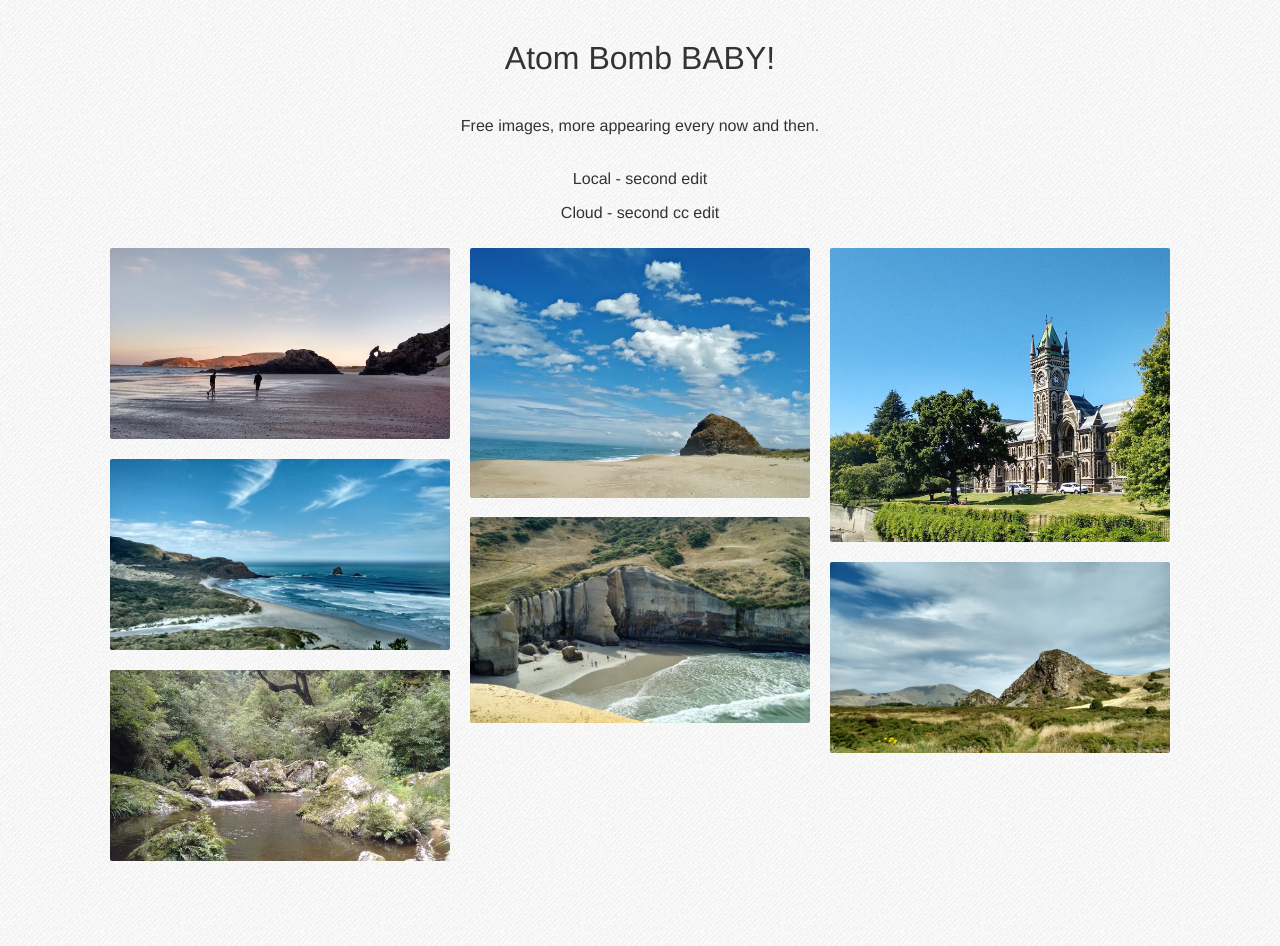
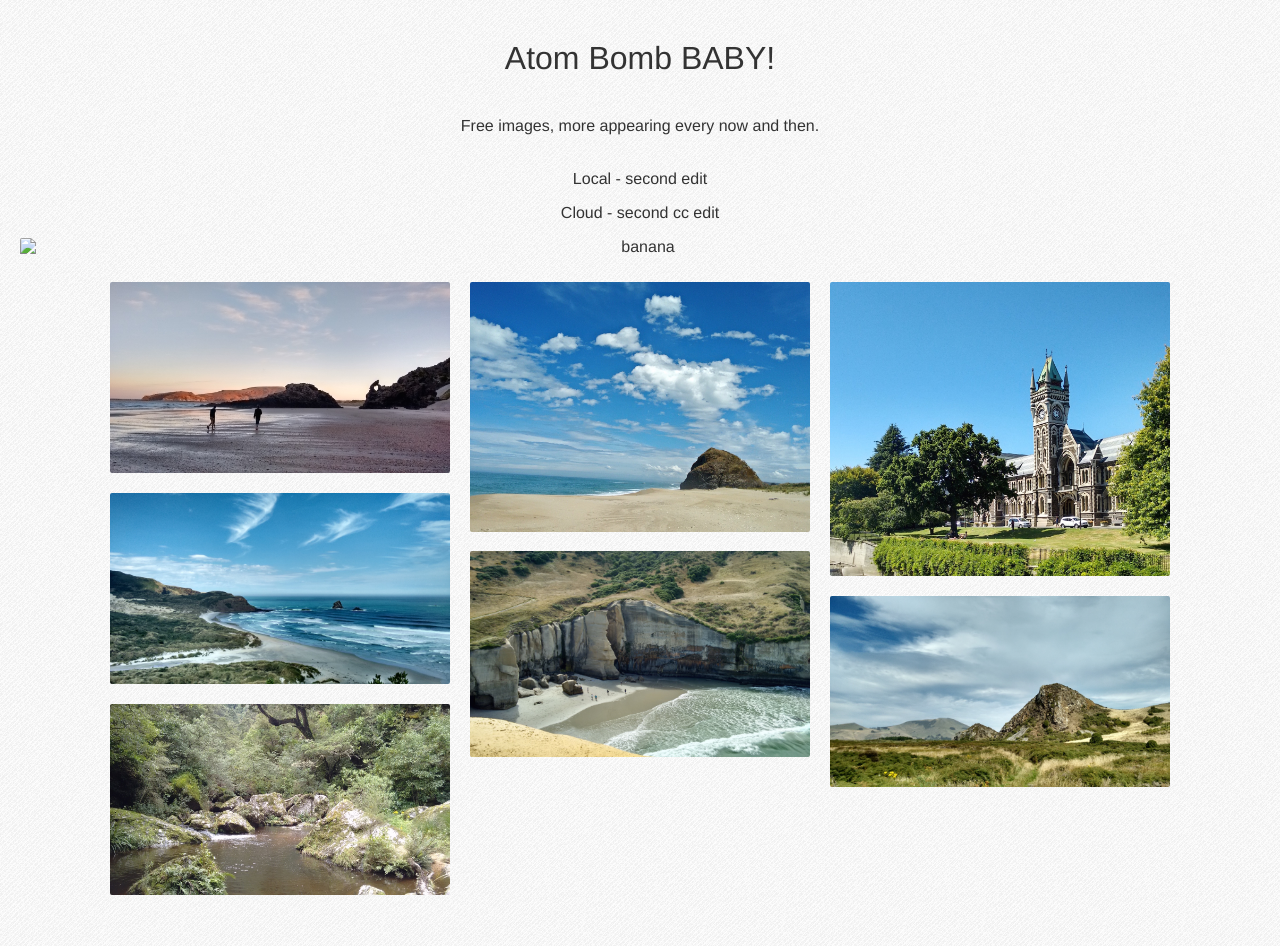
Before and after one commit to rphillips-nz/sync-test, a Jekyll site: the page built from index.html, in a window 1280 px wide. Built offline with Jekyll 4.4.1, drawn with Linux system fonts in a browser that asks for light colours.

Commit message:
Updated 'index.html' via CloudCannon

```diff
--- a/index.html
+++ b/index.html
@@ -13,6 +13,9 @@ title: 'Atom Bomb BABY!'
 
 <p>Cloud - second cc edit</p>
 
+<p>
+    <img class="gallery-item-image" src="/siteicon.png" alt="banana">
+</p>
 
 <div id="gallery" class="gallery-list js-masonry">
 	{% for picture in site.pictures %}
```
